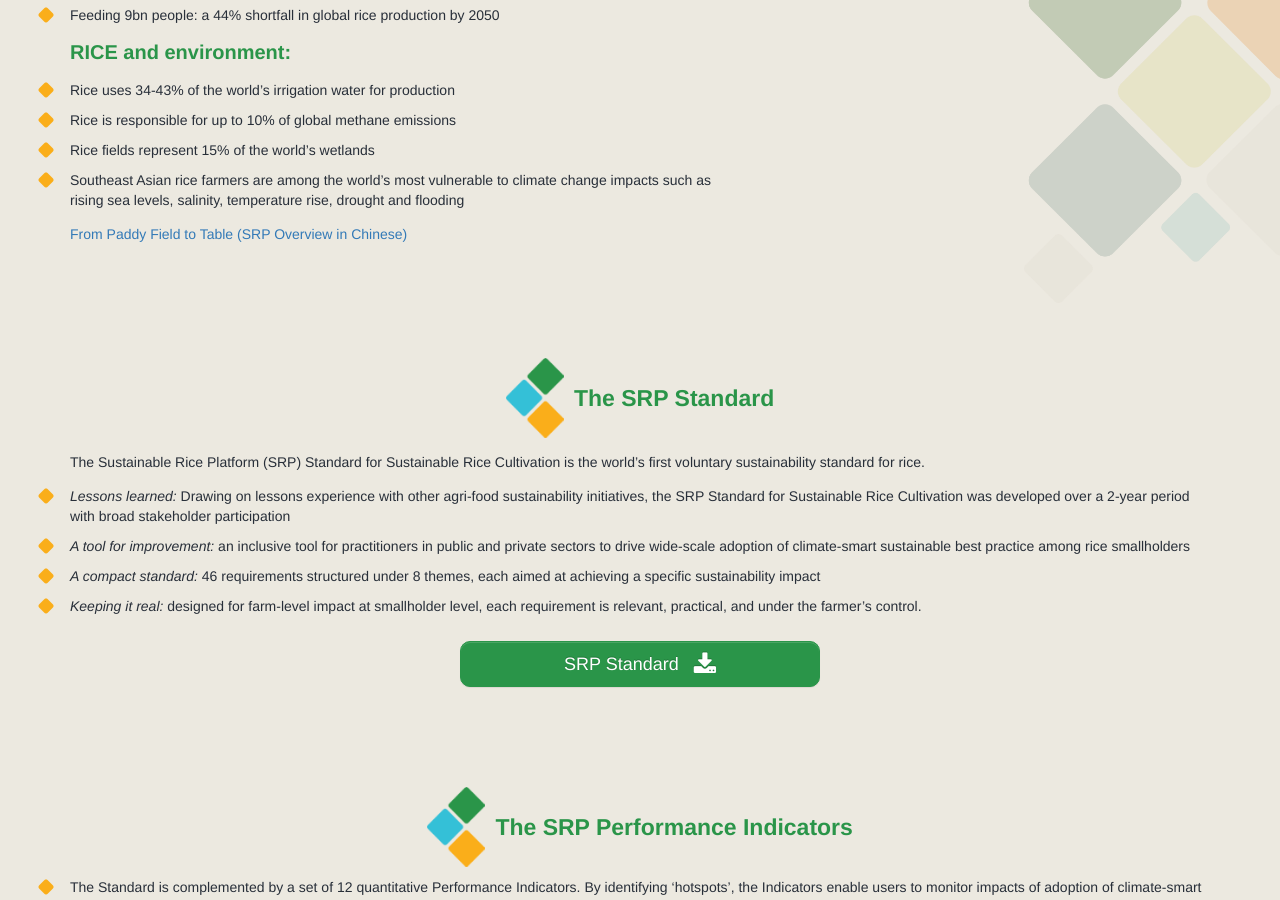
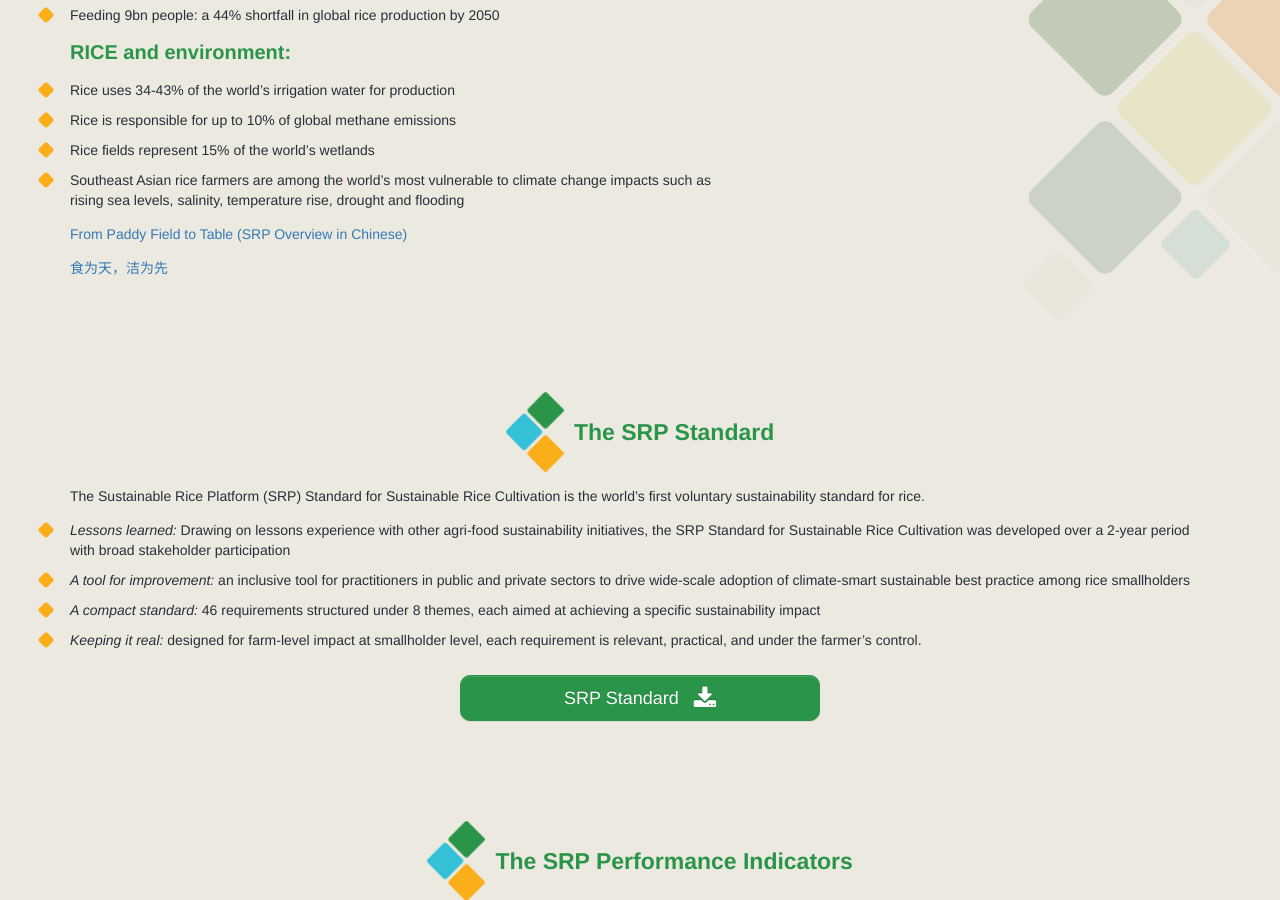
Before and after one commit to sustainablericeplatform/sustainablericeplatform.github.io, a Jekyll site: the page built from Resources/index.html, in a window 1280 px wide and 900 px high, scrolled down 682 px. Built offline with Jekyll 4.4.1, drawn with Linux system fonts in a browser that asks for light colours.

Commit message:
Update index.html

```diff
--- a/Resources/index.html
+++ b/Resources/index.html
@@ -26,6 +26,7 @@
                     <li><i class="fa fa-square"></i>Southeast Asian rice farmers are among the world’s most vulnerable to climate change impacts such as rising sea levels, salinity, temperature rise, drought and flooding</li>
                 </ul>
                 <p><a href="/assets/docs/From Paddy Field to Table .pdf" target="_blank">From Paddy Field to Table (SRP Overview in Chinese)</a></p>
+                <p><a href="" target=_balnk">食为天，洁为先</a></p>
             </div>
         </div>
     </div>
```
